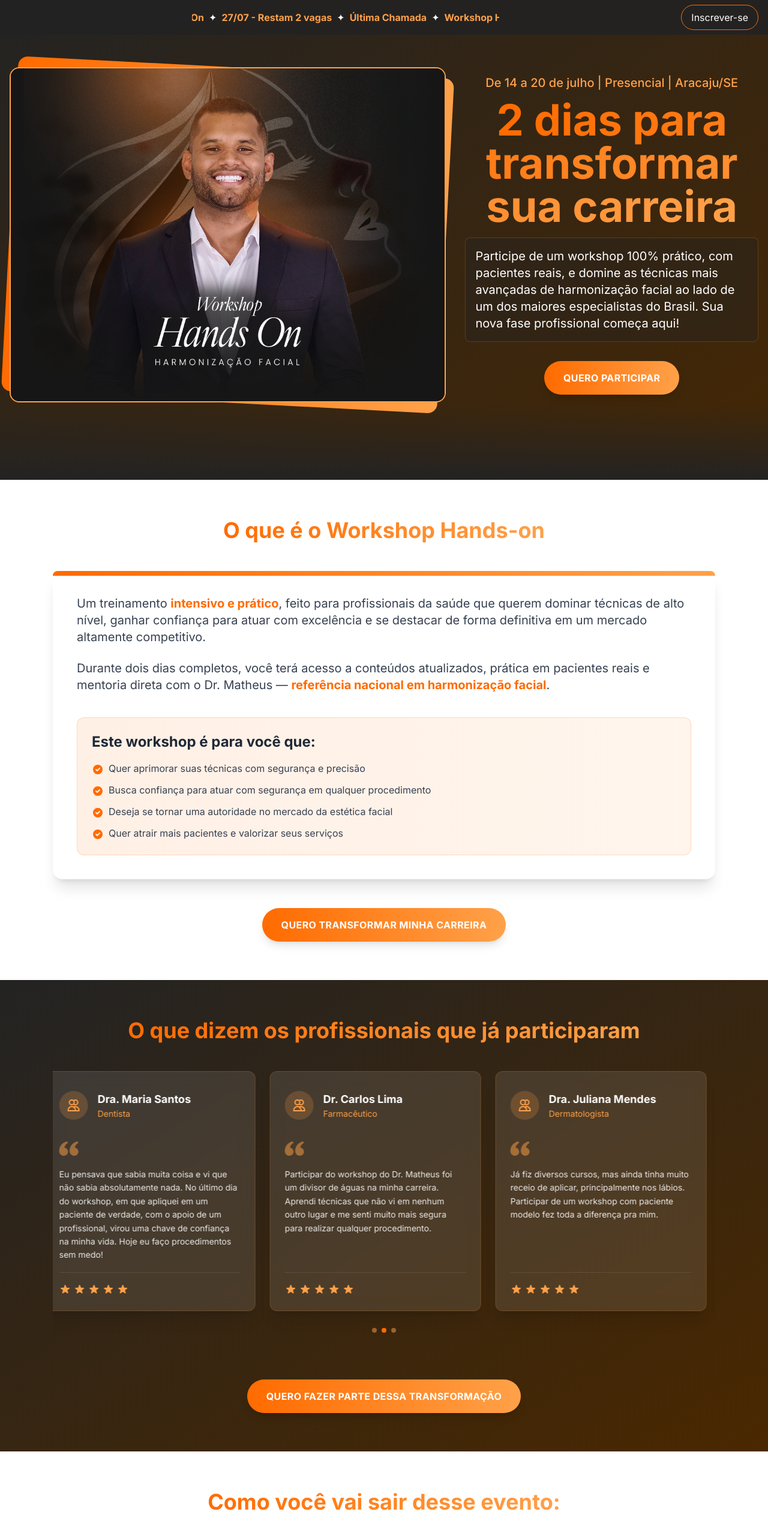
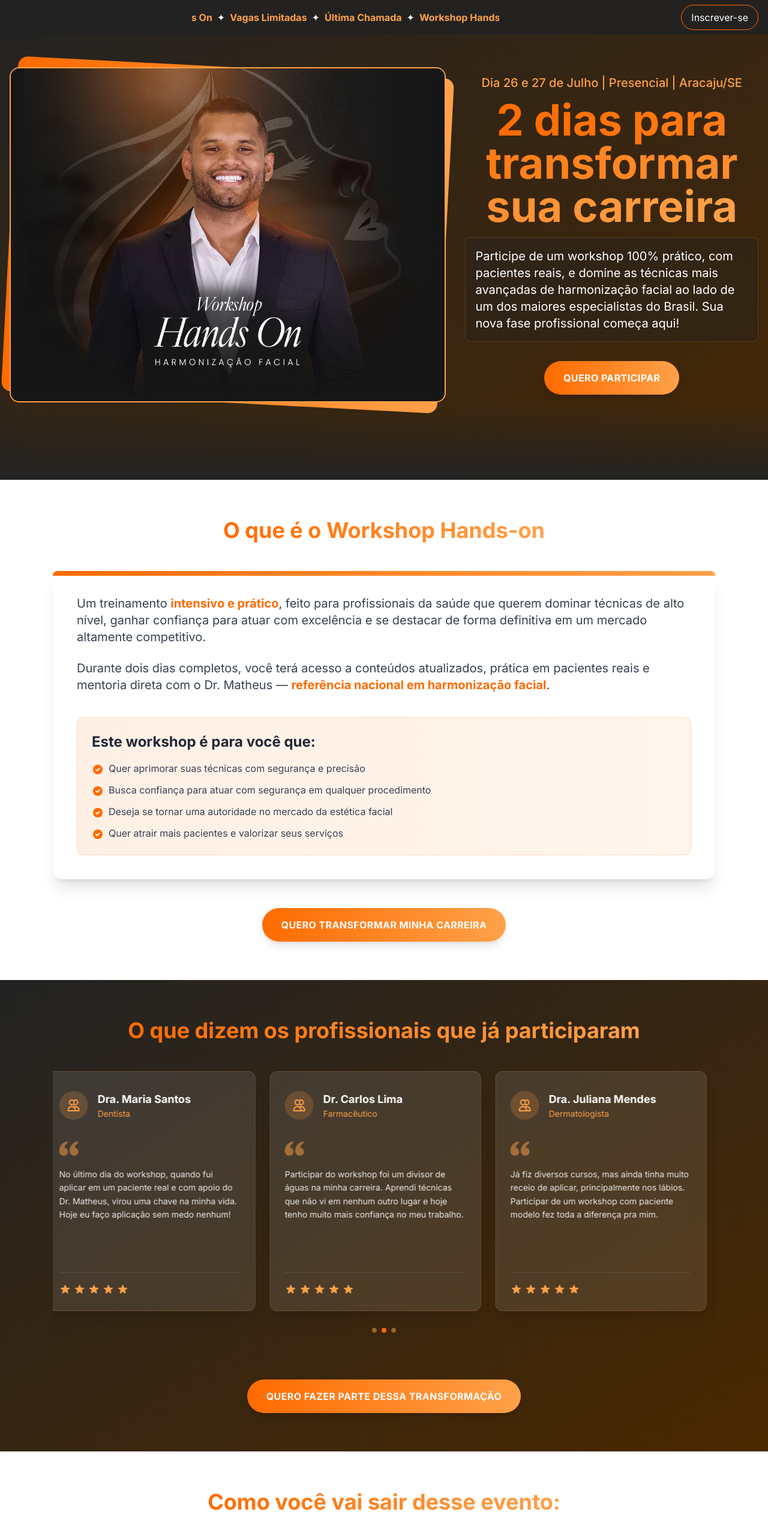
Before and after one commit to eduardofaria16/landing_page, a Vue app: page / in a window 1280 px wide. Shown: the top 2566 px of the page at 60% size. Built offline with nearby package versions, Linux system fonts and the light colour scheme.

Commit message:
ultima alteração

```diff
--- a/index.html
+++ b/index.html
@@ -7,8 +7,29 @@
     <link href="https://fonts.googleapis.com/css2?family=Inter:wght@300;400;500;600;700;800&display=swap" rel="stylesheet">
     <title>Workshop Hands On - Harmonização Facial</title>
     <meta name="description" content="Workshop Hands On de Harmonização Facial com Dr. Matheus. Aprenda técnicas avançadas e torne-se uma autoridade no mercado.">
+    <meta name="facebook-domain-verification" content="88jgiadfqjh44r9kpimh7sis0hpnx5" />
+    <!-- Facebook Pixel Code -->
+      <script>
+        !function(f,b,e,v,n,t,s)
+        {if(f.fbq)return;n=f.fbq=function(){n.callMethod?
+        n.callMethod.apply(n,arguments):n.queue.push(arguments)};
+        if(!f._fbq)f._fbq=n;n.push=n;n.loaded=!0;n.version='2.0';
+        n.queue=[];t=b.createElement(e);t.async=!0;
+        t.src=v;s=b.getElementsByTagName(e)[0];
+        s.parentNode.insertBefore(t,s)}(window,document,'script',
+        'https://connect.facebook.net/en_US/fbevents.js');
+        fbq('init', '1091017995847269');
+        fbq('track', 'PageView');
+      </script>
   </head>
   <body>
+    <noscript>
+      <img height="1" width="1"
+      src="https://www.facebook.com/tr?id=1091017995847269&ev=PageView
+      &noscript=1"/>
+    </noscript>
+    <!-- End Facebook Pixel Code -->
+
     <div id="app"></div>
     <script type="module" src="/src/main.js"></script>
   </body>
--- a/src/components/FormSection.vue
+++ b/src/components/FormSection.vue
@@ -22,7 +22,7 @@
               </div>
               <div>
                 <p class="font-medium text-gray-800">Data do Workshop</p>
-                <p class="text-gray-600">{{ formattedDate }}</p>
+                <p class="text-gray-600">26 e 27 de Julho de 2025</p>
               </div>
             </div>
 
@@ -142,17 +142,11 @@
 <script setup>
 import { ref, computed } from 'vue';
 
-// Data do workshop
-const eventDate = new Date('2025-07-27'); // Exemplo: 15 de julho de 2024
 
 // Número de vagas restantes
 const remainingSlots = ref(5);
 
-// Formatar a data
-const formattedDate = computed(() => {
-  const options = { day: 'numeric', month: 'long', year: 'numeric' };
-  return eventDate.toLocaleDateString('pt-BR', options);
-});
+
 
 // Formulário
 const form = ref({
--- a/src/components/HeaderSection.vue
+++ b/src/components/HeaderSection.vue
@@ -8,7 +8,7 @@
            <template v-for="n in 2" :key="n">
             <span class="ticker-item">Workshop Hands On</span>
             <span class="ticker-separator">✦</span>
-            <span class="ticker-item">{{ formattedDate }} - Restam {{ remainingSlots }} vagas</span>
+            <span class="ticker-item">Vagas Limitadas</span>
             <span class="ticker-separator">✦</span>
             <span class="ticker-item">Última Chamada</span>
             <span class="ticker-separator">✦</span>
--- a/src/components/HeroSection.vue
+++ b/src/components/HeroSection.vue
@@ -14,7 +14,7 @@
 
       <div class="w-full md:w-7/12 text-white">
         <div class="animate-fade-in">
-          <p class="text-md text-center md:text-xl text-accent mb-3 font-medium">De 14 a 20 de julho | Presencial | Aracaju/SE</p>
+          <p class="text-md text-center md:text-xl text-accent mb-3 font-medium">Dia 26 e 27 de Julho | Presencial | Aracaju/SE</p>
           <h1 class="text-center text-3xl md:text-6xl lg:text-7xl font-bold mb-4">
             <span class="gradient-text">2 dias para transformar sua carreira</span>
           </h1>
--- a/src/components/LastCallSection.vue
+++ b/src/components/LastCallSection.vue
@@ -38,7 +38,7 @@
         <div class="inline-block bg-gradient-to-r from-primary to-accent p-1 rounded-xl">
           <div class="bg-white px-6 py-3 rounded-lg">
             <p class="text-transparent bg-clip-text bg-gradient-to-r from-primary to-accent font-bold">
-              Data do Workshop: {{ formattedDate }}
+              Data do Workshop: 26 e 27 de Julho de 2025
             </p>
           </div>
         </div>
@@ -48,17 +48,12 @@
 </template>
 
 <script setup>
-import { ref, computed } from 'vue';
+import { ref } from 'vue';
 
 // Data do workshop (adicione a data real aqui)
-const eventDate = new Date('2025-07-27'); // Exemplo: 15 de julho de 2024
 
 // Número de vagas restantes
 const remainingSlots = ref(2);
 
 // Formatar a data
-const formattedDate = computed(() => {
-  const options = { day: 'numeric', month: 'long', year: 'numeric' };
-  return eventDate.toLocaleDateString('pt-BR', options);
-});
 </script>
--- a/src/components/TestimonialsSection.vue
+++ b/src/components/TestimonialsSection.vue
@@ -81,12 +81,12 @@ const testimonials = ref([
   {
     name: 'Dra. Maria Santos',
     profession: 'Dentista',
-    text: 'Eu pensava que sabia muita coisa e vi que não sabia absolutamente nada. No último dia do workshop, em que apliquei em um paciente de verdade, com o apoio de um profissional, virou uma chave de confiança na minha vida. Hoje eu faço procedimentos sem medo!'
+    text: 'No último dia do workshop, quando fui aplicar em um paciente real e com apoio do Dr. Matheus, virou uma chave na minha vida. Hoje eu faço aplicação sem medo nenhum!'
   },
   {
     name: 'Dr. Carlos Lima',
     profession: 'Farmacêutico',
-    text: 'Participar do workshop do Dr. Matheus foi um divisor de águas na minha carreira. Aprendi técnicas que não vi em nenhum outro lugar e me senti muito mais segura para realizar qualquer procedimento.'
+    text: 'Participar do workshop foi um divisor de águas na minha carreira. Aprendi técnicas que não vi em nenhum outro lugar e hoje tenho muito mais confiança no meu trabalho.'
   },
   {
     name: 'Dra. Juliana Mendes',
```
Also changed, not shown: 1 other file (tests, documents, lock files or other folders).
